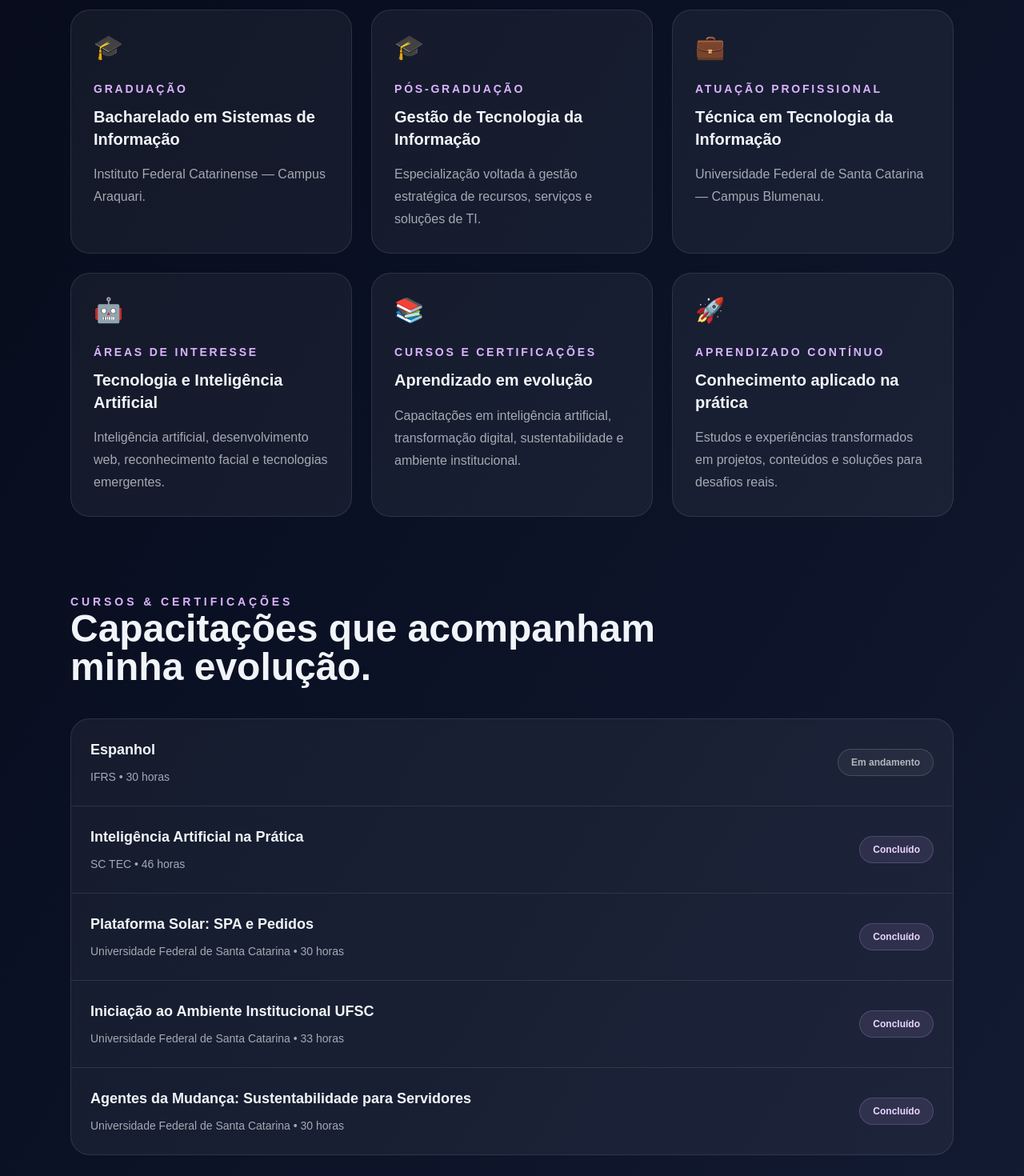
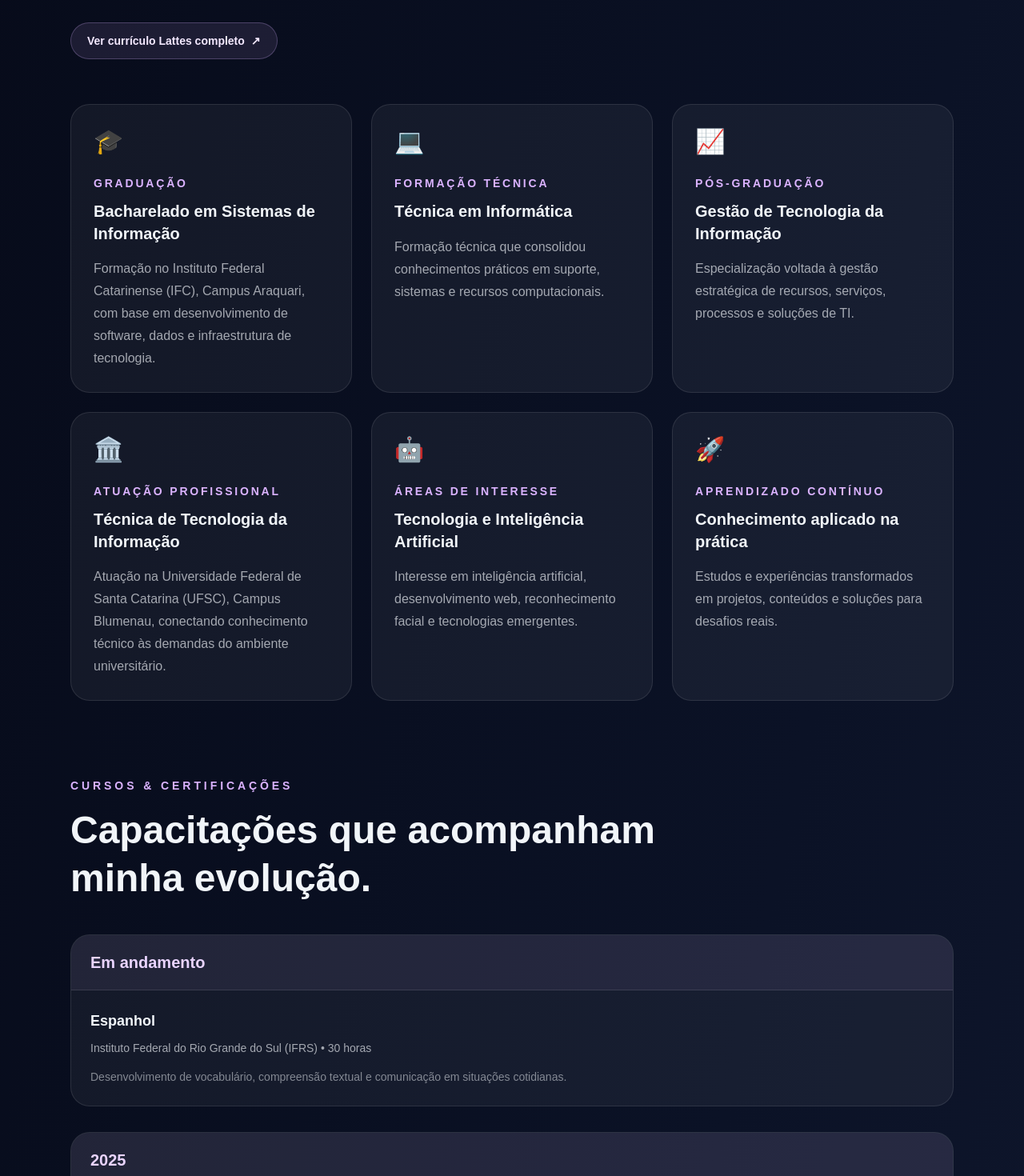
Before and after one commit to j-candido/tecnologia-e-acordes, a Next.js app: page /capacitacoes in a window 1280 px wide. Shown: the part 360-1830 px from the top of the page at 80% size. Built offline with nearby package versions, Linux system fonts and the light colour scheme.

Commit message:
Atualização página Capacitacoes, reestruturação e inclusão de novos cursos

```diff
--- a/app/capacitacoes/page.tsx
+++ b/app/capacitacoes/page.tsx
@@ -2,6 +2,13 @@ import Header from "@/components/Header";
 import Education from "@/components/Education";
 import Footer from "@/components/Footer";
 import Scrolltotop from "@/components/Scrolltotop";
+import type { Metadata } from "next";
+
+export const metadata: Metadata = {
+  title: "Formação e Capacitações | Tecnologia & Acordes",
+  description:
+    "Formação acadêmica, experiência em tecnologia, cursos e certificações de Juliana Cândido.",
+};
 
 export default function CapacitacoesPage() {
   return (
--- a/components/Education.tsx
+++ b/components/Education.tsx
@@ -1,37 +1,40 @@
+const lattesUrl = "http://lattes.cnpq.br/3686286770123469";
+
 const cards = [
   {
     icon: "🎓",
     category: "Graduação",
     title: "Bacharelado em Sistemas de Informação",
-      description: "Instituto Federal Catarinense — Campus Araquari.",
+    description:
+      "Formação no Instituto Federal Catarinense (IFC), Campus Araquari, com base em desenvolvimento de software, dados e infraestrutura de tecnologia.",
   },
   {
-      icon: "🎓",
+    icon: "💻",
+    category: "Formação técnica",
+    title: "Técnica em Informática",
+    description:
+      "Formação técnica que consolidou conhecimentos práticos em suporte, sistemas e recursos computacionais.",
+  },
+  {
+    icon: "📈",
     category: "Pós-graduação",
     title: "Gestão de Tecnologia da Informação",
     description:
-        "Especialização voltada à gestão estratégica de recursos, serviços e soluções de TI.",
+      "Especialização voltada à gestão estratégica de recursos, serviços, processos e soluções de TI.",
   },
   {
-      icon: "💼",
+    icon: "🏛️",
     category: "Atuação profissional",
-      title: "Técnica em Tecnologia da Informação",
+    title: "Técnica de Tecnologia da Informação",
     description:
-        "Universidade Federal de Santa Catarina — Campus Blumenau.",
+      "Atuação na Universidade Federal de Santa Catarina (UFSC), Campus Blumenau, conectando conhecimento técnico às demandas do ambiente universitário.",
   },
   {
     icon: "🤖",
     category: "Áreas de interesse",
     title: "Tecnologia e Inteligência Artificial",
     description:
-        "Inteligência artificial, desenvolvimento web, reconhecimento facial e tecnologias emergentes.",
-    },
-    {
-      icon: "📚",
-      category: "Cursos e certificações",
-      title: "Aprendizado em evolução",
-      description:
-        "Capacitações em inteligência artificial, transformação digital, sustentabilidade e ambiente institucional.",
+      "Interesse em inteligência artificial, desenvolvimento web, reconhecimento facial e tecnologias emergentes.",
   },
   {
     icon: "🚀",
@@ -45,35 +48,270 @@ const cards = [
 const certifications = [
   {
     title: "Espanhol",
-      institution: "IFRS",
+    institution: "Instituto Federal do Rio Grande do Sul (IFRS)",
     workload: "30 horas",
-      status: "Em andamento",
+    period: "Em andamento",
   },
   {
     title: "Inteligência Artificial na Prática",
     institution: "SC TEC",
     workload: "46 horas",
-      status: "Concluído",
+    period: "2026",
   },
   {
     title: "Plataforma Solar: SPA e Pedidos",
-      institution: "Universidade Federal de Santa Catarina",
+    institution: "Universidade Federal de Santa Catarina (UFSC)",
     workload: "30 horas",
-      status: "Concluído",
+    period: "2025",
   },
   {
     title: "Iniciação ao Ambiente Institucional UFSC",
     institution: "Universidade Federal de Santa Catarina",
     workload: "33 horas",
-      status: "Concluído",
+    period: "2025",
   },
   {
     title: "Agentes da Mudança: Sustentabilidade para Servidores",
     institution: "Universidade Federal de Santa Catarina",
     workload: "30 horas",
-      status: "Concluído",
+    period: "2025",
+  },
+  {
+    title: "Detecção e Reconhecimento Facial com Python",
+    institution: "Udemy",
+    workload: "9 horas",
+    period: "2023–2024",
+  },
+  {
+    title: "Reconhecimento Facial com Python e OpenCV",
+    institution: "Udemy",
+    workload: "4 horas",
+    period: "2023",
+  },
+  {
+    title: "Scrum",
+    institution: "Alura",
+    workload: "10 horas",
+    period: "2021",
+  },
+  {
+    title: "Eclipse",
+    institution: "Alura",
+    workload: "12 horas",
+    period: "2021",
+  },
+  {
+    title: "Git e GitHub",
+    institution: "Alura",
+    workload: "6 horas",
+    period: "2021",
+  },
+  {
+    title: "Modelagem de Banco de Dados",
+    institution: "Alura",
+    workload: "10 horas",
+    period: "2021",
+  },
+  {
+    title: "Kanban",
+    institution: "Alura",
+    workload: "6 horas",
+    period: "2021",
+  },
+  {
+    title: "Java OO",
+    institution: "Alura",
+    workload: "8 horas",
+    period: "2021",
+  },
+  {
+    title: "Java",
+    institution: "Curso em Vídeo",
+    workload: "40 horas",
+    period: "2020",
+  },
+  {
+    title: "Desenvolvimento Android Completo",
+    institution: "Udemy",
+    workload: "103 horas",
+    period: "2019",
+  },
+  {
+    title: "Introdução ao Vue.js para Desenvolvimento Front-End",
+    institution: "Instituto Federal Catarinense (IFC)",
+    workload: "4 horas • Extensão universitária",
+    period: "2019",
+  },
+  {
+    title: "Técnicas de Depuração e TDD em Python utilizando VS Code",
+    institution: "Instituto Federal Catarinense (IFC)",
+    workload: "4 horas • Extensão universitária",
+    period: "2019",
+  },
+  {
+    title: "O Canivete Suíço do Docker",
+    institution: "Instituto Federal Catarinense (IFC)",
+    workload: "4 horas • Extensão universitária",
+    period: "2019",
+  },
+  {
+    title: "Mentalidade de Desenvolvimento Contínuo",
+    institution: "Pontifícia Universidade Católica do Rio Grande do Sul (PUCRS)",
+    workload: "4 horas • Extensão universitária",
+    period: "2019",
+  },
+  {
+    title: "Introdução ao Python Básico",
+    institution: "Instituto Politécnico de Ensino a Distância (iPED)",
+    workload: "10 horas",
+    period: "2019",
+  },
+  {
+    title: "Python 3",
+    institution: "Curso em Vídeo",
+    workload: "40 horas",
+    period: "2019",
+  },
+  {
+    title: "Webdesigner",
+    institution: "Prime Cursos",
+    workload: "45 horas",
+    period: "2018",
+  },
+  {
+    title: "Registro e Hospedagem de Sites",
+    institution: "Cursos IAG Formação a Distância",
+    workload: "6 horas",
+    period: "2018",
+  },
+  {
+    title: "HTML e CSS",
+    institution: "Cursos IAG Formação a Distância",
+    workload: "24 horas",
+    period: "2018",
+  },
+  {
+    title: "Lógica de Programação para Iniciantes",
+    institution: "Learncafe Ensino",
+    workload: "2 horas",
+    period: "2018",
   },
 ];
+
+const certificationSummaries: Record<string, string> = {
+  Espanhol:
+    "Desenvolvimento de vocabulário, compreensão textual e comunicação em situações cotidianas.",
+  "Inteligência Artificial na Prática":
+    "Aplicação de conceitos e ferramentas de IA na resolução de problemas e em atividades profissionais.",
+  "Plataforma Solar: SPA e Pedidos":
+    "Uso dos módulos administrativos da UFSC para tramitação de processos, pedidos e rotinas institucionais.",
+  "Iniciação ao Ambiente Institucional UFSC":
+    "Conhecimento da estrutura, das normas, dos serviços e das rotinas administrativas da Universidade.",
+  "Agentes da Mudança: Sustentabilidade para Servidores":
+    "Práticas sustentáveis no serviço público e reflexão sobre impactos ambientais no ambiente de trabalho.",
+  "Detecção e Reconhecimento Facial com Python":
+    "Construção de soluções para detectar, identificar e comparar faces utilizando Python e visão computacional.",
+  "Reconhecimento Facial com Python e OpenCV":
+    "Fundamentos de processamento de imagens e implementação de reconhecimento facial com a biblioteca OpenCV.",
+  Scrum:
+    "Fundamentos do framework ágil Scrum, seus papéis, eventos, artefatos e organização de entregas iterativas.",
+  Eclipse:
+    "Configuração e uso da IDE Eclipse para criação, execução, depuração e organização de projetos Java.",
+  "Git e GitHub":
+    "Versionamento de código, trabalho com branches, commits e colaboração em repositórios remotos.",
+  "Modelagem de Banco de Dados":
+    "Criação de modelos conceituais e relacionais, definição de entidades, atributos e relacionamentos.",
+  Kanban:
+    "Visualização do fluxo de trabalho, controle de tarefas em andamento e melhoria contínua de processos.",
+  "Java OO":
+    "Aplicação de orientação a objetos em Java, incluindo classes, encapsulamento, herança e polimorfismo.",
+  Java:
+    "Fundamentos da linguagem Java, estruturas de controle, métodos, vetores e desenvolvimento de programas.",
+  "Desenvolvimento Android Completo":
+    "Desenvolvimento de aplicativos Android, criação de interfaces, persistência de dados e integração de recursos móveis.",
+  "Introdução ao Vue.js para Desenvolvimento Front-End":
+    "Introdução à criação de interfaces reativas e componentes reutilizáveis para aplicações web com Vue.js.",
+  "Técnicas de Depuração e TDD em Python utilizando VS Code":
+    "Práticas de depuração, testes automatizados e desenvolvimento orientado a testes em projetos Python.",
+  "O Canivete Suíço do Docker":
+    "Conceitos essenciais de contêineres, imagens e ambientes isolados para desenvolvimento e execução de aplicações.",
+  "Mentalidade de Desenvolvimento Contínuo":
+    "Princípios de evolução incremental, colaboração e aperfeiçoamento constante de produtos e processos.",
+  "Introdução ao Python Básico":
+    "Primeiros passos em Python, com sintaxe, variáveis, operadores e estruturas básicas de programação.",
+  "Python 3":
+    "Programação com Python 3, abordando estruturas de dados, funções, módulos e resolução de exercícios práticos.",
+  Webdesigner:
+    "Fundamentos de planejamento visual, composição e criação de interfaces para páginas na web.",
+  "Registro e Hospedagem de Sites":
+    "Conceitos de domínio, DNS, contratação de hospedagem e publicação de sites na internet.",
+  "HTML e CSS":
+    "Estruturação semântica de páginas e estilização de layouts, tipografia, cores e elementos web.",
+  "Lógica de Programação para Iniciantes":
+    "Introdução a algoritmos, sequências lógicas, variáveis e estruturas de decisão e repetição.",
+};
+
+const certificationGroups = [
+  {
+    period: "Em andamento",
+    courses: certifications.filter(
+      (certification) => certification.period === "Em andamento",
+    ),
+  },
+  {
+    period: "2025",
+    courses: certifications.filter(
+      (certification) => certification.period === "2025",
+    ),
+  },
+  {
+    period: "2023–2024",
+    courses: certifications.filter(
+      (certification) => certification.period === "2023–2024",
+    ),
+  },
+  {
+    period: "2023",
+    courses: certifications.filter(
+      (certification) => certification.period === "2023",
+    ),
+  },
+  {
+    period: "2021",
+    courses: certifications.filter(
+      (certification) => certification.period === "2021",
+    ),
+  },
+  {
+    period: "2020",
+    courses: certifications.filter(
+      (certification) => certification.period === "2020",
+    ),
+  },
+  {
+    period: "2019",
+    courses: certifications.filter(
+      (certification) => certification.period === "2019",
+    ),
+  },
+  {
+    period: "2018",
+    courses: certifications.filter(
+      (certification) => certification.period === "2018",
+    ),
+  },
+  {
+    period: "Outras capacitações",
+    courses: certifications.filter(
+      (certification) => certification.period === "Concluído",
+    ),
+  },
+]
+  .filter((group) => group.courses.length > 0)
+  .map((group) => ({
+    ...group,
+    id: `period-${group.period.toLowerCase().replaceAll(" ", "-").replace("–", "-")}`,
+  }));
 
 export default function Education() {
   return (
@@ -86,15 +324,25 @@ const cards = [
           Formação & Capacitações
         </p>
 
-          <h2 className="text-5xl font-bold text-slate-100">
+        <h1 className="mt-4 text-4xl font-bold leading-tight text-slate-100 sm:text-5xl">
           Uma trajetória construída por estudo, prática e aprendizado contínuo.
-          </h2>
+        </h1>
 
         <p className="mt-6 max-w-3xl text-lg leading-8 text-white/65">
           Minha formação acadêmica, experiência profissional e capacitações
           refletem o compromisso de continuar aprendendo e aplicando novos
           conhecimentos em projetos reais.
         </p>
+
+        <a
+          href={lattesUrl}
+          target="_blank"
+          rel="noreferrer"
+          className="mt-8 inline-flex items-center gap-2 rounded-full border border-purple-300/25 bg-purple-300/10 px-5 py-3 text-sm font-semibold text-purple-100 transition hover:border-purple-300/50 hover:bg-purple-300/15 focus-visible:outline-2 focus-visible:outline-offset-4 focus-visible:outline-purple-300"
+        >
+          Ver currículo Lattes completo
+          <span aria-hidden="true">↗</span>
+        </a>
       </div>
 
       <div className="mt-14 grid gap-6 md:grid-cols-2 lg:grid-cols-3">
@@ -103,11 +351,7 @@ const cards = [
             key={card.title}
             className="rounded-3xl border border-white/10 bg-white/5 p-7 transition duration-300 hover:-translate-y-1 hover:border-purple-300/30 hover:bg-white/[0.07]"
           >
-              <span
-                className="text-3xl"
-                role="img"
-                aria-hidden="true"
-              >
+            <span className="text-3xl" role="img" aria-hidden="true">
               {card.icon}
             </span>
 
@@ -115,9 +359,9 @@ const cards = [
               {card.category}
             </p>
 
-              <h3 className="mt-3 text-xl font-bold leading-snug text-slate-100">
+            <h2 className="mt-3 text-xl font-bold leading-snug text-slate-100">
               {card.title}
-              </h3>
+            </h2>
 
             <p className="mt-4 leading-7 text-slate-100/65">
               {card.description}
@@ -132,22 +376,37 @@ const cards = [
             Cursos & Certificações
           </p>
 
-            <h2 className="text-5xl font-bold text-slate-100">
+          <h2 className="mt-4 text-4xl font-bold leading-tight text-slate-100 sm:text-5xl">
             Capacitações que acompanham minha evolução.
           </h2>
         </div>
 
-          <div className="mt-10 overflow-hidden rounded-3xl border border-white/10 bg-white/5">
-            {certifications.map((certification, index) => (
+        <div className="mt-10 space-y-8">
+          {certificationGroups.map((group) => (
+            <section
+              key={group.period}
+              aria-labelledby={group.id}
+              className="overflow-hidden rounded-3xl border border-white/10 bg-white/5"
+            >
+              <div className="border-b border-white/10 bg-purple-300/[0.07] px-6 py-5">
+                <h3
+                  id={group.id}
+                  className="text-xl font-bold text-purple-200"
+                >
+                  {group.period}
+                </h3>
+              </div>
+
+              <div>
+                {group.courses.map((certification, index) => (
                   <article
                     key={certification.title}
-                className={`grid gap-5 p-6 sm:grid-cols-[1fr_auto] sm:items-center ${
-                  index !== certifications.length - 1
+                    className={`p-6 ${
+                      index !== group.courses.length - 1
                         ? "border-b border-white/10"
                         : ""
                     }`}
                   >
-                <div>
                     <h4 className="text-lg font-semibold text-slate-100">
                       {certification.title}
                     </h4>
@@ -155,18 +414,14 @@ const cards = [
                     <p className="mt-2 text-sm leading-6 text-slate-100/65">
                       {certification.institution} • {certification.workload}
                     </p>
+
+                    <p className="mt-3 max-w-3xl text-sm leading-6 text-slate-100/50">
+                      {certificationSummaries[certification.title]}
+                    </p>
+                  </article>
+                ))}
               </div>
-
-                <span
-                  className={`w-fit rounded-full border px-4 py-2 text-xs font-semibold ${
-                    certification.status === "Concluído"
-                      ? "border-purple-300/20 bg-purple-300/10 text-purple-200"
-                      : "border-white/15 bg-white/5 text-white/65"
-                  }`}
-                >
-                  {certification.status}
-                </span>
-              </article>
+            </section>
           ))}
         </div>
       </div>
```
Lines whose indentation alone changed are shown as unchanged.
